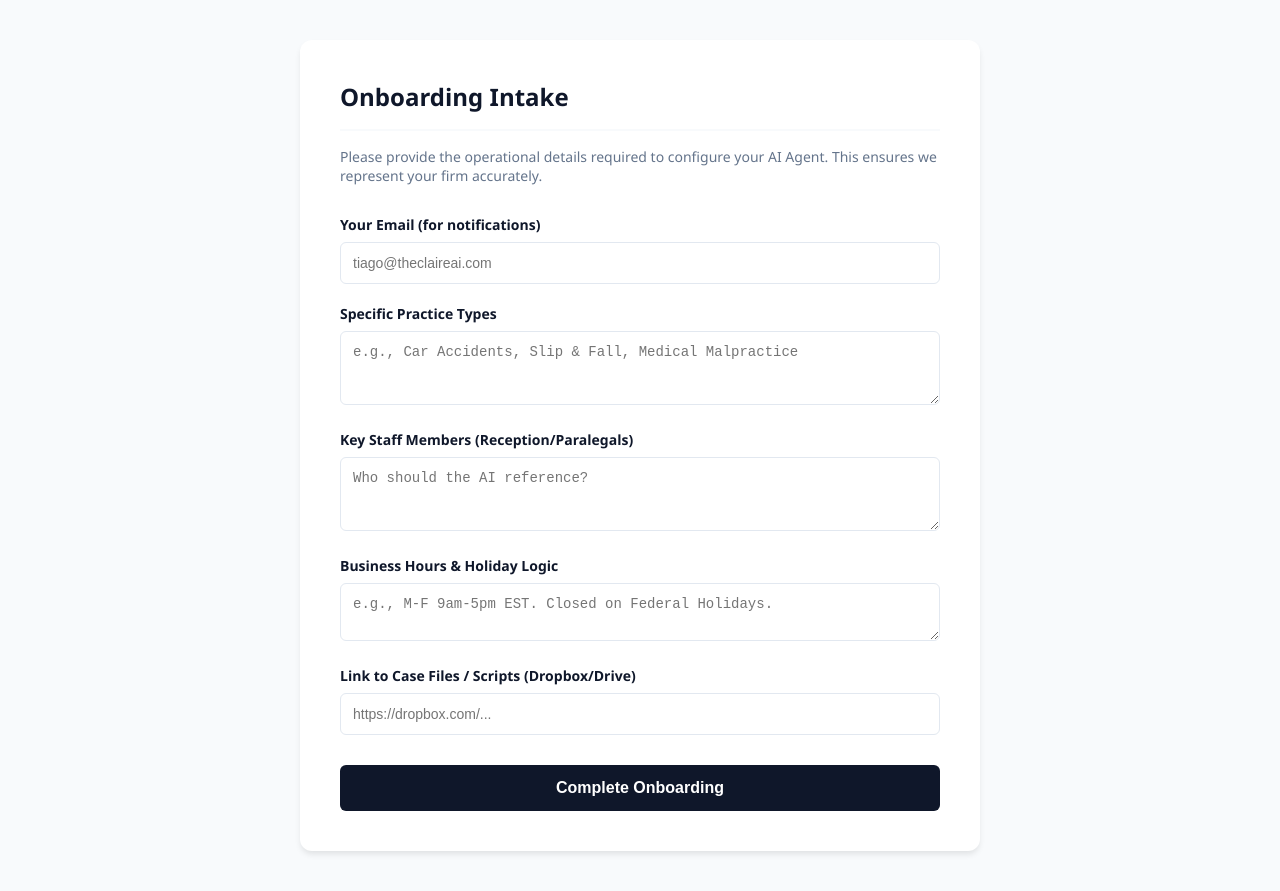
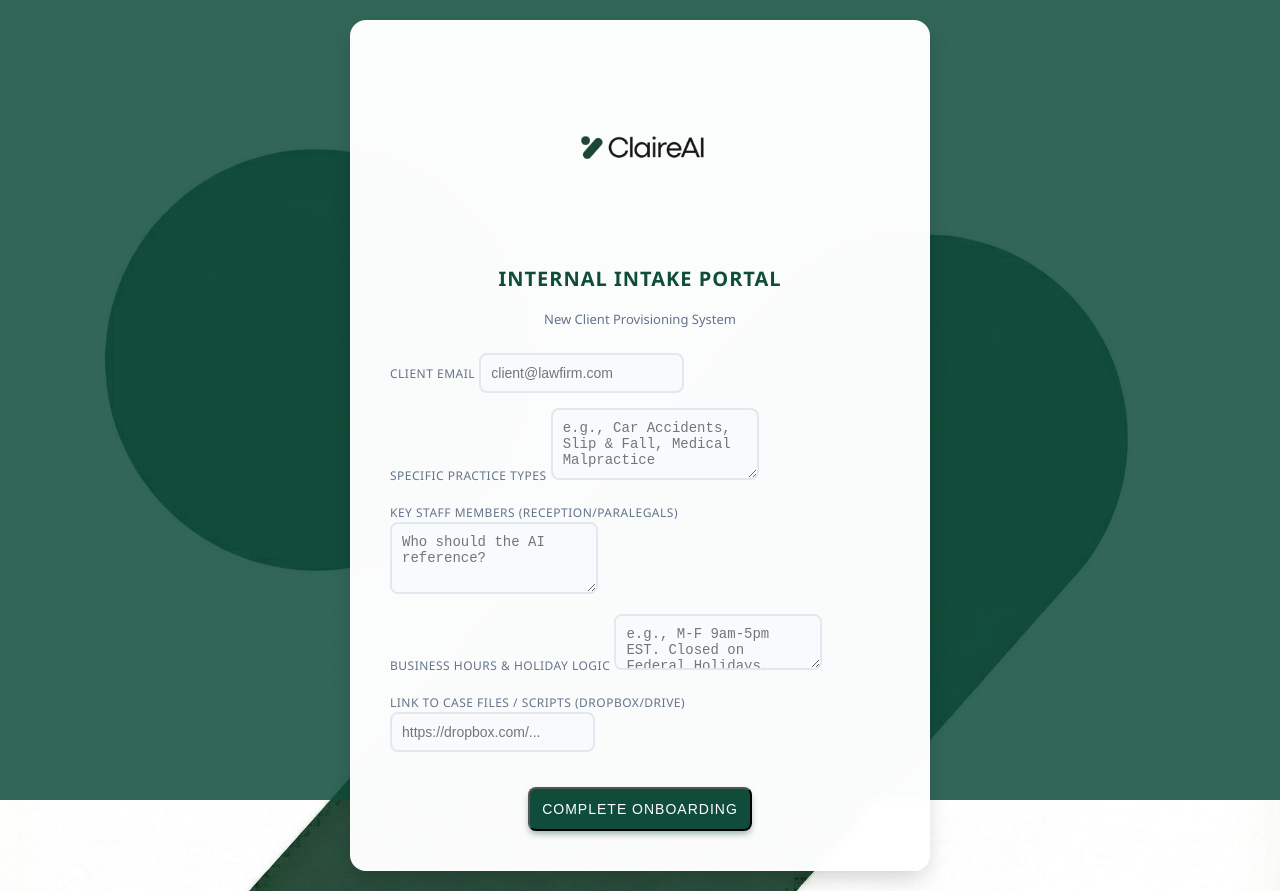
Before and after one commit to claireai123/claire-ai-backend, a website: page public/intake.html in a window 1280 px wide. Drawn offline with Linux system fonts and the light colour scheme.

Commit message:
Style: Rebrand Internal Portal (Logo, Custom BG, Dark Mode)

```diff
--- a/public/intake.html
+++ b/public/intake.html
@@ -4,116 +4,138 @@
 <head>
     <meta charset="UTF-8">
     <meta name="viewport" content="width=device-width, initial-scale=1.0">
-    <title>Claire AI - Client Intake</title>
+    <title>Claire AI - Staff Portal</title>
     <style>
         :root {
-            --primary: #0f172a;
-            --accent: #3b82f6;
-            --bg: #f8fafc;
-            --text: #334155;
+            --primary: #0f4c3a;
+            /* Claire Dark Green */
+            --accent: #22c55e;
+            --bg: #f0fdf4;
+            --text: #1e293b;
         }
 
         body {
             font-family: 'Segoe UI', system-ui, sans-serif;
-            background-color: var(--bg);
+            background: url('/assets/bg.jpg') no-repeat center center fixed;
+            background-size: cover;
             color: var(--text);
             display: flex;
             justify-content: center;
-            padding: 40px 20px;
+            align-items: center;
+            min-height: 100vh;
+            padding: 20px;
             margin: 0;
         }
 
+        /* Dark Overlay for readability */
+        body::before {
+            content: "";
+            position: fixed;
+            top: 0;
+            left: 0;
+            right: 0;
+            bottom: 0;
+            background: rgba(15, 76, 58, 0.85);
+            /* Green Tint Overlay */
+            z-index: -1;
+        }
+
         .container {
-            background: white;
+            background: rgba(255, 255, 255, 0.98);
             width: 100%;
-            max-width: 600px;
+            max-width: 500px;
             padding: 40px;
-            border-radius: 12px;
-            box-shadow: 0 4px 6px -1px rgba(0, 0, 0, 0.1);
+            border-radius: 16px;
+            box-shadow: 0 10px 25px -5px rgba(0, 0, 0, 0.2);
+            backdrop-filter: blur(5px);
+            text-align: center;
+        }
+
+        .logo {
+            width: 180px;
+            margin-bottom: 20px;
         }
 
         h1 {
             color: var(--primary);
             margin-top: 0;
-            font-size: 24px;
-            border-bottom: 2px solid var(--bg);
-            padding-bottom: 16px;
+            font-size: 20px;
+            font-weight: 700;
+            text-transform: uppercase;
+            letter-spacing: 1px;
+            border-bottom: none;
+            padding-bottom: 5px;
         }
 
         .description {
-            margin-bottom: 30px;
-            font-size: 14px;
+            margin-bottom: 25px;
+            font-size: 13px;
             color: #64748b;
+            font-weight: 500;
         }
 
+        /* Form Styling */
         .form-group {
-            margin-bottom: 20px;
+            margin-bottom: 15px;
+            text-align: left;
         }
 
         label {
-            display: block;
-            margin-bottom: 8px;
-            font-weight: 600;
-            font-size: 14px;
-            color: var(--primary);
+            font-size: 12px;
+            text-transform: uppercase;
+            color: #64748b;
+            letter-spacing: 0.5px;
         }
 
         input,
         textarea,
         select {
-            width: 100%;
-            padding: 12px;
-            border: 1px solid #e2e8f0;
-            border-radius: 6px;
-            box-sizing: border-box;
-            /* Important for padding */
+            background: #f8fafc;
+            border: 2px solid #e2e8f0;
+            padding: 10px;
+            border-radius: 8px;
             font-size: 14px;
-            transition: border-color 0.2s;
         }
 
         input:focus,
         textarea:focus {
-            border-color: var(--accent);
-            outline: none;
+            border-color: var(--primary);
+            background: white;
+            box-shadow: 0 0 0 3px rgba(15, 76, 58, 0.1);
         }
 
         button {
             background-color: var(--primary);
             color: white;
-            padding: 14px 24px;
-            border: none;
-            border-radius: 6px;
-            font-size: 16px;
-            font-weight: 600;
-            cursor: pointer;
-            width: 100%;
-            margin-top: 10px;
-            transition: opacity 0.2s;
+            padding: 12px;
+            border-radius: 8px;
+            font-size: 14px;
+            text-transform: uppercase;
+            letter-spacing: 1px;
+            margin-top: 20px;
+            box-shadow: 0 4px 6px -1px rgba(15, 76, 58, 0.4);
         }
 
         button:hover {
-            opacity: 0.9;
-        }
-
-        .hidden {
-            display: none;
+            transform: translateY(-1px);
+            box-shadow: 0 10px 15px -3px rgba(15, 76, 58, 0.4);
         }
     </style>
 </head>
 
 <body>
     <div class="container">
-        <h1>Onboarding Intake</h1>
-        <p class="description">Please provide the operational details required to configure your AI Agent. This ensures
-            we represent your firm accurately.</p>
+        <img src="/assets/logo.png" alt="Claire AI" class="logo">
+        <h1>Internal Intake Portal</h1>
+        <p class="description">New Client Provisioning System</p>
 
         <form id="intakeForm">
             <!-- Hidden Firm Name (Auto-filled from URL) -->
             <input type="hidden" id="firmName" name="firmName">
 
             <div class="form-group">
-                <label for="email">Your Email (for notifications)</label>
-                <input type="email" id="email" name="email" placeholder="tiago@theclaireai.com" required>
+                <label for="email">Client Email</label>
+                <input type="email" id="email" name="email" placeholder="client@lawfirm.com" required>
             </div>
 
             <div class="form-group">
```
Also changed, not shown: audit_zoho.js (added, +17 -0 lines), public/assets/bg.jpg (added), public/assets/logo.png (added).
